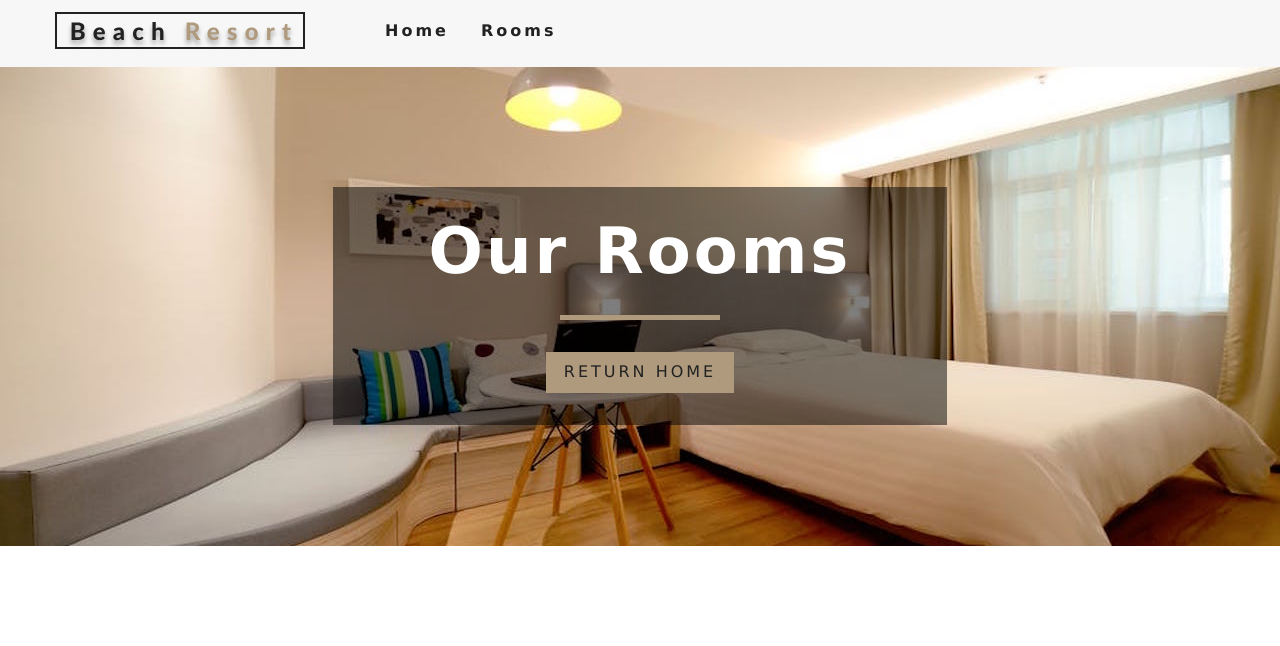
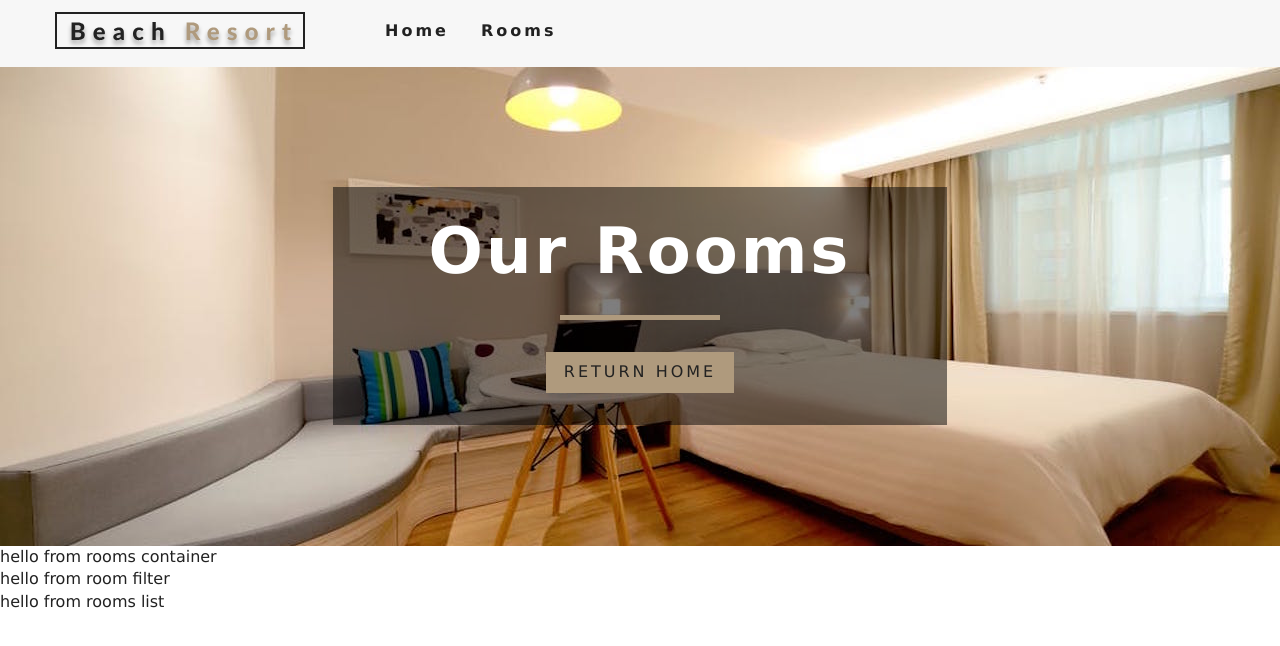
Before and after one commit to SoneThaya/resort-beach, a React (Create React App) app: page /rooms in a window 1280 px wide. Shown: the top 646 px of the page. Built offline with nearby package versions, Linux system fonts and the light colour scheme.

Commit message:
created components attached roomConsumer to them

```diff
--- /dev/null
+++ b/src/components/RoomsContainer.js
@@ -0,0 +1,29 @@
+import React from 'react';
+import RoomsFilter from './RoomsFilter'
+import RoomsList from './RoomsList';
+import { RoomConsumer } from '../context';
+import Loading from './Loading'
+
+export default function RoomsContainer() {
+  return (
+    <RoomConsumer>
+      {
+        (value) => {
+          const { loading, sortedRooms, rooms } = value;
+          if (loading) {
+            return <Loading />
+          }
+
+          return (
+            <div>
+              hello from rooms container
+              <RoomsFilter rooms={rooms} />
+              <RoomsList rooms={sortedRooms} />
+            </div>
+          )
+        }
+      }
+    </RoomConsumer>
+
+  )
+}
--- /dev/null
+++ b/src/components/RoomsFilter.js
@@ -0,0 +1,9 @@
+import React from 'react'
+
+export default function RoomsFilter() {
+  return (
+    <div>
+      hello from room filter
+    </div>
+  )
+}
--- /dev/null
+++ b/src/components/RoomsList.js
@@ -0,0 +1,9 @@
+import React from 'react'
+
+export default function RoomsList() {
+  return (
+    <div>
+      hello from rooms list
+    </div>
+  )
+}
--- a/src/pages/Rooms.js
+++ b/src/pages/Rooms.js
@@ -2,16 +2,20 @@
 import Hero from '../components/Hero';
 import Banner from '../components/Banner';
 import { Link } from 'react-router-dom';
+import RoomsContainer from '../components/RoomsContainer'
 
 const Rooms = () => {
   return (
+    <>
     <Hero hero='roomsHero'>
       <Banner title='our rooms'>
         <Link to='/' className='btn-primary'>
           return home
         </Link>
       </Banner>
-    </Hero>
+      </Hero>
+      <RoomsContainer />
+    </>
   )
 }
 
```
